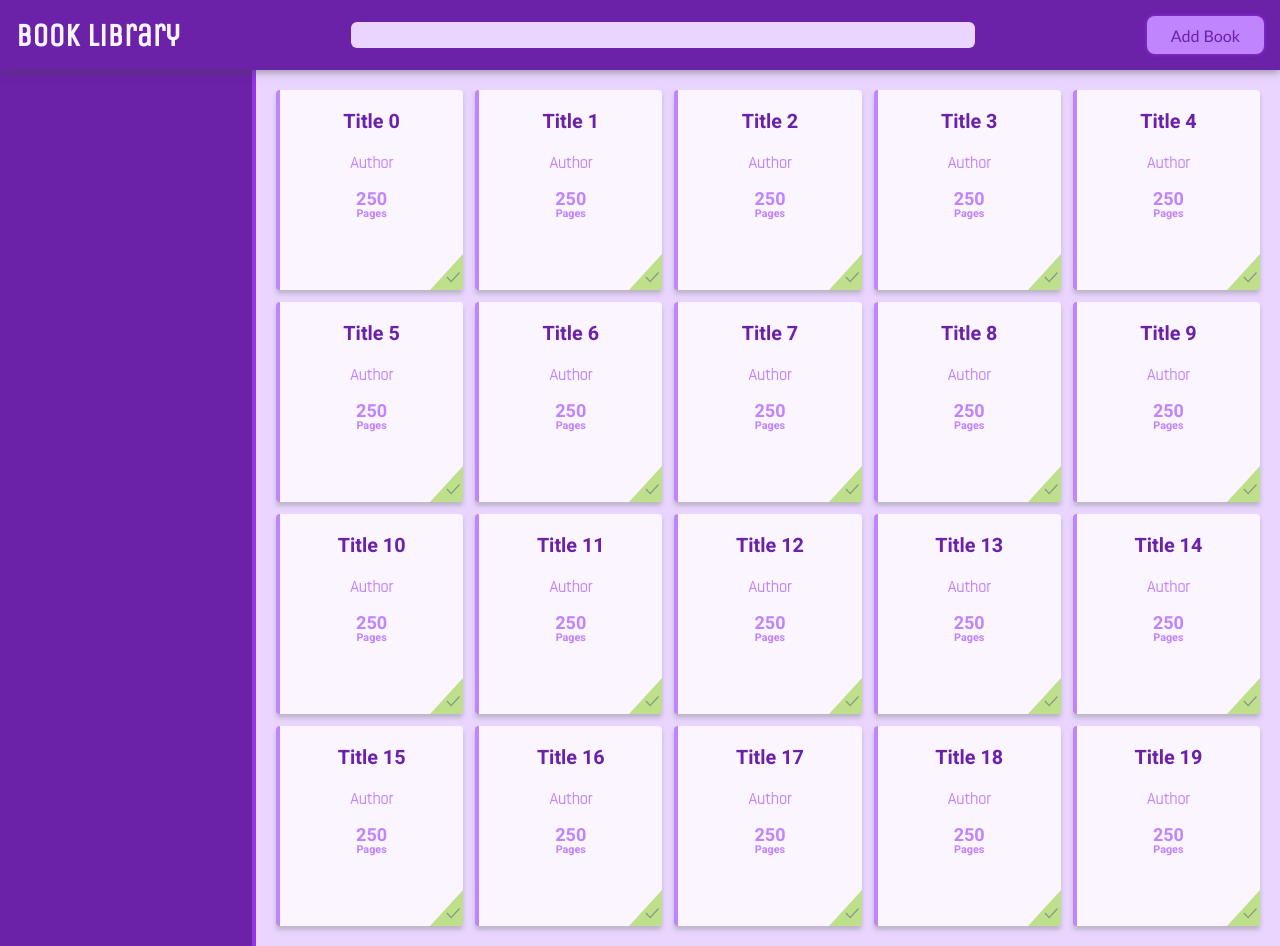
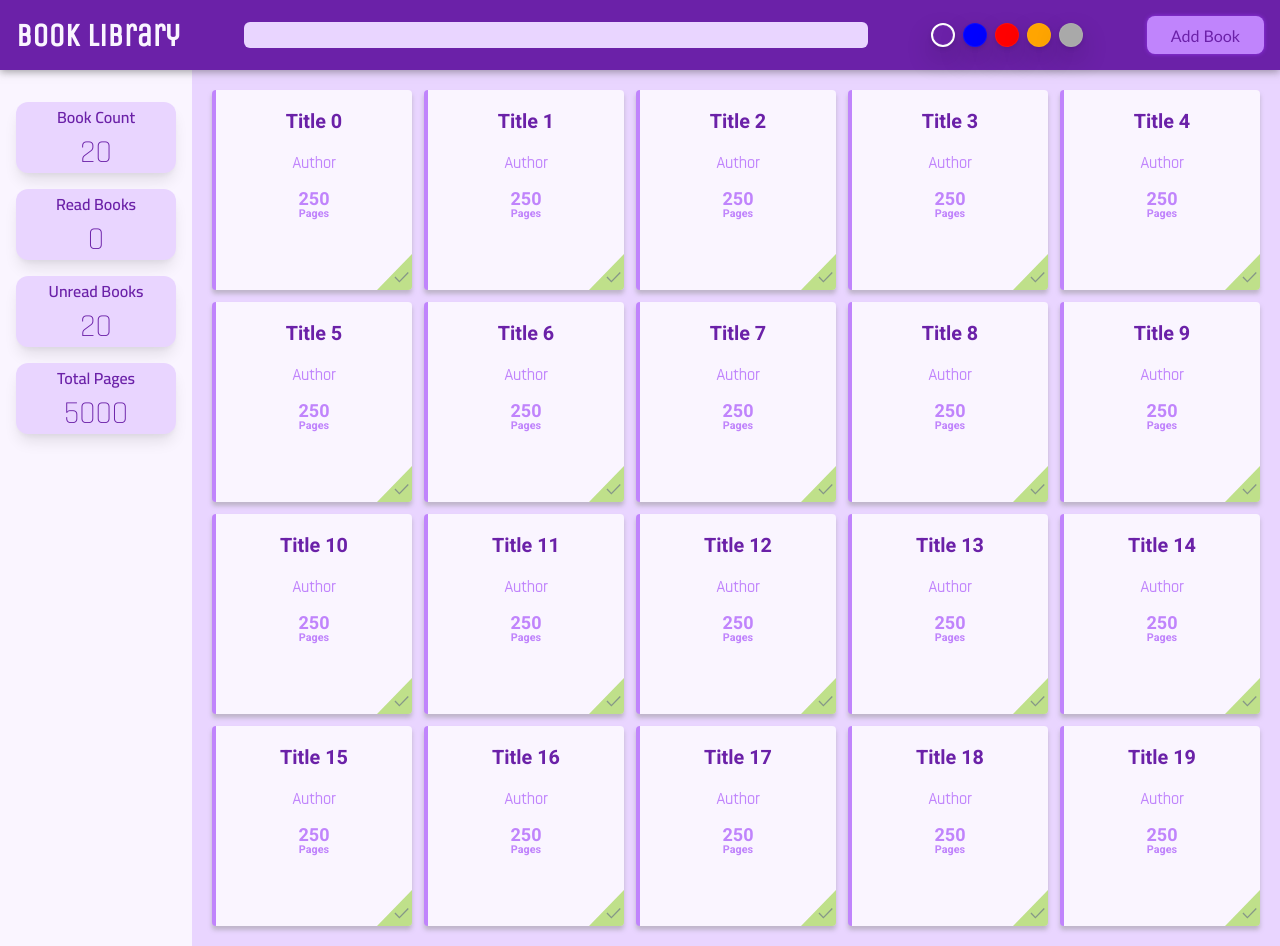
Before and after one commit to Karim0004/book-library, a plain HTML site: page index.html in a window 1280 px wide. Drawn offline with nearby package versions, Linux system fonts and the light colour scheme.

Commit message:
add search box functionality also add sidebar info and color switcher

```diff
--- a/index.html
+++ b/index.html
@@ -1,5 +1,5 @@
 <!DOCTYPE html>
-<html lang="en">
+<html lang="en" class="purple">
 <head>
     <meta charset="UTF-8">
     <meta http-equiv="X-UA-Compatible" content="IE=edge">
@@ -13,11 +13,23 @@
         <div class="nav">
             <p>Book Library</p>
             <input type="search">
+            <div class="color-buttons">
+                <button id="purple" class="color-on"></button>
+                <button id="blue"></button>
+                <button id="red"></button>
+                <button id="orange"></button>
+                <button id="slate"></button>
+            </div>
             <button class="view-form">Add Book</button>
         </div>
 
         <div class="sidebar">
-            <div></div>
+            <div class="sidebar-info">
+                <p>Book Count <br> <span></span></p>
+                <p>Read Books <br> <span></span></p>
+                <p>Unread Books <br> <span></span></p>
+                <p>Total Pages <br> <span></span></p>
+            </div>
         </div>
         <div class="library"></div>
     </div>
--- a/script.js
+++ b/script.js
@@ -1,6 +1,7 @@
 const library = [];
 const libraryView = document.querySelector('.library');
 let bookId = 0;
+const searchText = document.querySelector('.nav > input');
 
 // book constructor, also appends it to library //
 function book(title, author, pages, read=false) {
@@ -21,7 +22,7 @@ showForm.onclick = () => formView.classList.remove('hidden');
 formBody.onclick = (e) => e.stopPropagation();
 formView.onclick = (e) => formView.classList.add('hidden');
 
-// read button toggle switch //
+// insertion form read button toggle switch //
 const read = document.getElementById('read-button');
 read.addEventListener('click', e => {
     e.target.classList.toggle('on');
@@ -33,7 +34,7 @@ addButton.addEventListener('click', e => {
     const title = document.getElementById('title');
     const author = document.getElementById('author');
     const pages = document.getElementById('pages');
-    new book(title.value, author.value, pages.value, read.classList.contains('on'));
+    new book(title.value, author.value, Number(pages.value), read.classList.contains('on'));
 
     // clear the form //
     title.value = '', author.value = '', pages.value = '';
@@ -48,10 +49,16 @@ addButton.addEventListener('click', e => {
 function updateLibraryView() {
     clearLibraryView();
     for (let bookKey in library) {
+        if ( searchText.value
+            && library[bookKey].title.toLowerCase().search(searchText.value.toLowerCase()) === -1) {
+            continue;
+        }
         const bookElement = createBookElement(library[bookKey]);
+        // give the book element its array key as a data attribute //
         bookElement.setAttribute('data-book-id', bookKey);
         libraryView.appendChild(bookElement);
     }
+    updateSidebar();
 }
 
 function clearLibraryView() {
@@ -104,20 +111,56 @@ function removeBook (event) {
     setTimeout(() => {
         library.splice(event.target.parentNode.getAttribute('data-book-id'), 1);
         updateLibraryView();
-    }, 150)
-
-
+    }, 150);
 }
 
 function changeRead (event) {
     event.target.parentNode.classList.toggle('read');
     const id = event.target.parentNode.getAttribute('data-book-id');
     library[id].read ? library[id].read = false : library[id].read = true;
+    setTimeout(updateLibraryView, 300);
 
 }
+
+// sidebar information //
+const sidebarElements = document.querySelectorAll('.sidebar-info > p > span');
+let bookCount = 0, readBooks = 0, unreadBooks = 0, totalPages = 0;
+
+function updateSidebar () {
+    bookCount = 0, readBooks = 0, unreadBooks = 0, totalPages = 0;
+    for (let id in library) {
+        bookCount += 1;
+        library[id].read ? readBooks+= 1 : unreadBooks += 1;
+        totalPages+= library[id].pages;
+    }
+    sidebarElements[0].textContent = bookCount;
+    sidebarElements[1].textContent = readBooks;
+    sidebarElements[2].textContent = unreadBooks;
+    sidebarElements[3].textContent = totalPages;
+}
+
 
 // temporary books to view //
 for (let i = 0; i < 20; i++) {
     new book(`Title ${i}`, 'Author', 250, false);
 }
 updateLibraryView();
+
+
+// page color control //
+const colorButtons = document.querySelectorAll('.color-buttons > button');
+const root = document.querySelector(':root');
+for (let button of colorButtons) {
+    button.onclick = () => {
+        root.className =`${button.id}`
+
+        for (let colorButton of colorButtons) {
+            colorButton.classList.remove('color-on');
+        }
+
+        button.classList.add('color-on');
+    }
+}
+
+// update library view when typing in filter box //
+searchText.addEventListener('keyup', updateLibraryView);
--- a/style.css
+++ b/style.css
@@ -1,11 +1,39 @@
 @import url('https://fonts.googleapis.com/css2?family=Cairo:wght@600&family=Heebo:wght@700&family=Rajdhani:wght@300&family=Unica+One&display=swap');
 
-:root {
+:root.purple {
     --color1: #6b21a8;
     --color2: #9333ea;
     --color3: #c084fc;
     --color4: #e9d5ff;
     --color5: #faf5ff;
+}
+:root.blue {
+    --color1: #1e3a8a;
+    --color2: #1d4ed8;
+    --color3: #3b82f6;
+    --color4: #93c5fd;
+    --color5: #dbeafe;
+}
+:root.orange {
+    --color1: #c2410c;
+    --color2: #f97316;
+    --color3: #fb923c;
+    --color4: #ffedd5;
+    --color5: #fff7ed;
+}
+:root.red {
+    --color1: #7f1d1d;
+    --color2: #b91c1c;
+    --color3: #ef4444;
+    --color4: #fecaca;
+    --color5: #fef2f2;
+}
+:root.slate {
+    --color1: #0f172a;
+    --color2: #334155;
+    --color3: #64748b;
+    --color4: #cbd5e1;
+    --color5: #e2e8f0;
 }
 
 body {
@@ -23,8 +51,6 @@ body {
     background-color: var(--color4);
 }
 
-.book-card.read {
-}
 
 .book-card {
     background-color: var(--color5);
@@ -114,25 +140,43 @@ body {
 
 
 .sidebar {
-    background-color: var(--color1);
-    border-right: 4px solid var(--color2);
+    grid-row: 2 / -1;
+    background-color: var(--color5);
+}
+
+.sidebar-info {
+    padding: 16px;
+    position: sticky;
+    top: 50px;
+}
+
+.sidebar-info > p {
+    background-color: var(--color4);
+    text-align: center;
+    font-size: 1rem;
+    font-family: 'Cairo';
+    color: var(--color1);
+    border-radius: 12px;
+    box-shadow: rgba(0, 0, 0, 0.1) 0px 10px 15px -3px, rgba(0, 0, 0, 0.05) 0px 4px 6px -2px;
+}
+
+.sidebar-info > p > span {
+    font-family: 'Rajdhani', Geneva, Tahoma, sans-serif;
+    font-size: 2em;
 }
 
 .grid-container {
     display: grid;
-    grid-template: 70px 1fr / clamp(100px, 20%, 400px) 1fr;
+    grid-template: 70px 1fr / clamp(150px, 15%, 300px) 1fr;
     min-height: 100vh;
     box-sizing: content-box;
-}
-
-.sidebar {
-    grid-row: 2 / -1;
 }
 
 .nav {
     grid-column: 1 / -1;
     position: sticky;
     height: auto;
+    box-sizing: border-box;
     top: 0;
     background-color: var(--color1);
     z-index: 1;
@@ -266,3 +310,26 @@ body {
 .hidden > * {
     transform:translateY(150%);
 }
+
+.color-buttons {
+    display: flex;
+    gap: 8px;
+}
+.color-buttons > button {
+    transition: all 0.2s ease-in-out;
+    height: 24px;
+    width: 24px;
+    border-radius: 16px;
+    border: none;
+    box-shadow: rgba(0, 0, 0, 0.2) 0px 12px 28px 0px, rgba(0, 0, 0, 0.1) 0px 2px 4px 0px, rgba(255, 255, 255, 0.05) 0px 0px 0px 1px inset;
+}
+
+#purple { background-color: #6b21a8;}
+#red { background-color: red;}
+#blue { background-color: blue;}
+#orange { background-color: orange;}
+#slate {background-color: darkgray;}
+
+.color-buttons > button.color-on {
+    border: 2px solid white;
+}
```
